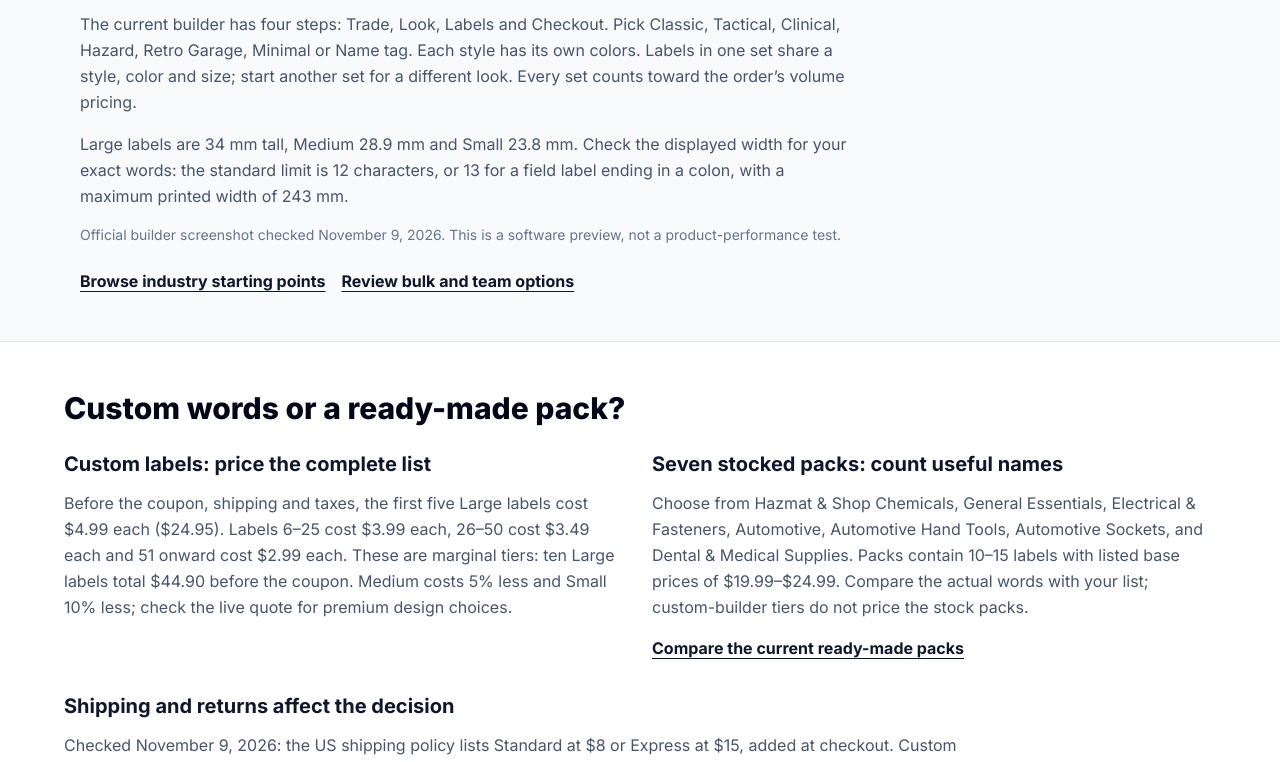
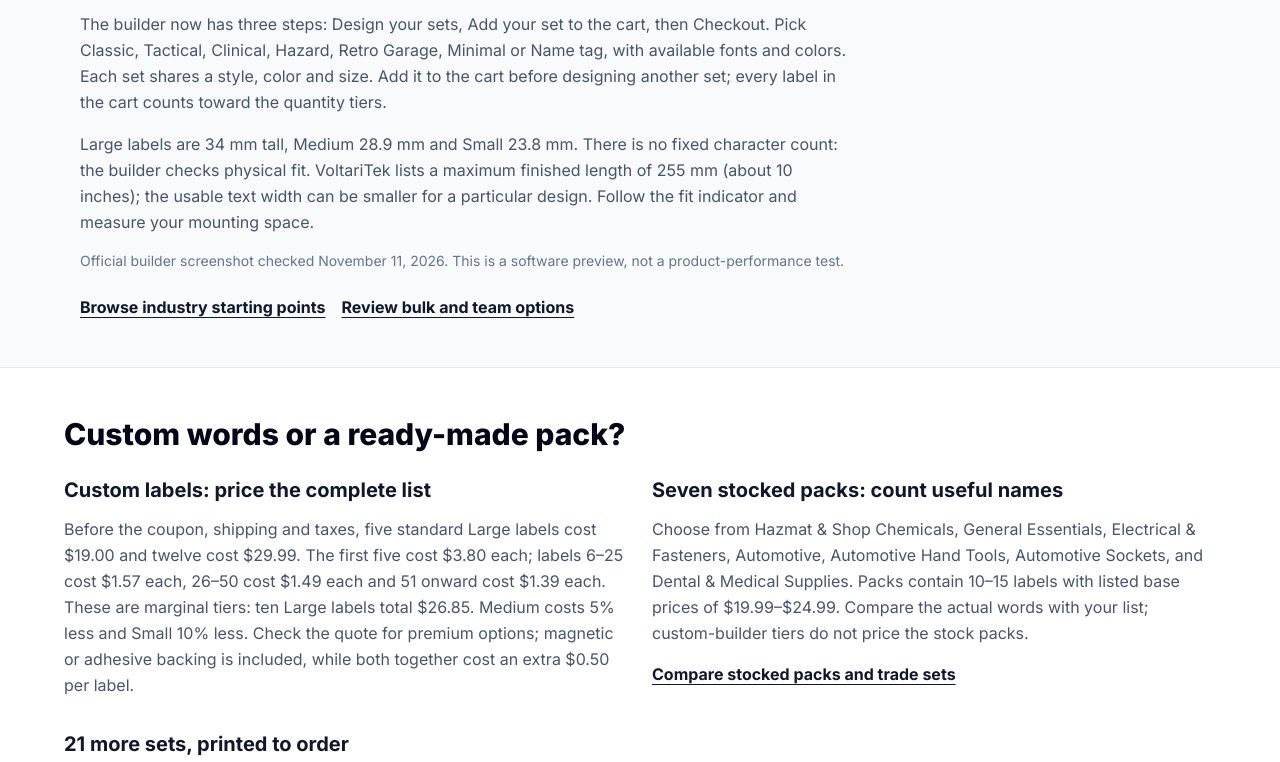
Before and after one commit to ebincorp/spartanshopper, a Next.js app: page /custom-organization-labels in a window 1280 px wide. Shown: the part 1820-2582 px from the top of the page. Built offline with nearby package versions, Linux system fonts and the light colour scheme; no server answers.

Commit message:
Refresh VoltariTek pricing, shipping and builder guidance

```diff
--- a/app/custom-organization-labels/page.tsx
+++ b/app/custom-organization-labels/page.tsx
@@ -7,7 +7,7 @@ export const metadata: Metadata = pageMetadata({
   title: 'Custom Labels for Your Workspace',
   description: 'Plan clear labels for carts, back bars, workshops, shelves, and supply stations, then preview a custom set in 3D.',
   path: '/custom-organization-labels',
-  image: 'https://cdn.sanity.io/images/eohdr7jw/production/6b2b5eed50339f4aafc2bc27534a2d3aaa90e4b1-2545x1248.jpg',
+  image: 'https://cdn.sanity.io/images/eohdr7jw/production/4e7bf36c1459cefeaf278ab6f755359932e2b10e-2545x1304.jpg',
   // This campaign landing page is intentionally excluded from search until its
   // dedicated search-intent research and post-launch review are complete.
   noIndex: true,
@@ -52,9 +52,9 @@ export default function CustomOrganizationLabelsPage() {
             </div>
           </div>
           <div className="overflow-hidden rounded-3xl border border-white/15 bg-black/20 shadow-2xl">
-            {/* Official builder screenshot, November 9, 2026. */}
+            {/* Official builder screenshot, November 11, 2026. */}
             {/* eslint-disable-next-line @next/next/no-img-element */}
-            <img src="https://cdn.sanity.io/images/eohdr7jw/production/6b2b5eed50339f4aafc2bc27534a2d3aaa90e4b1-2545x1248.jpg" alt="VoltariTek live 3D builder showing Clinical style and a twelve-label set" className="h-full w-full object-contain" />
+            <img src="https://cdn.sanity.io/images/eohdr7jw/production/4e7bf36c1459cefeaf278ab6f755359932e2b10e-2545x1304.jpg" alt="VoltariTek live 3D builder showing Clinical style and a twelve-label set" className="h-full w-full object-contain" />
           </div>
         </div>
       </section>
@@ -92,9 +92,9 @@ export default function CustomOrganizationLabelsPage() {
 
       <section className="mx-auto max-w-6xl px-4 py-12">
         <h2 className="text-3xl font-extrabold text-slate-950">Choose a style, then build your sets</h2>
-        <p className="mt-4 max-w-3xl leading-relaxed text-slate-600">The current builder has four steps: Trade, Look, Labels and Checkout. Pick Classic, Tactical, Clinical, Hazard, Retro Garage, Minimal or Name tag. Each style has its own colors. Labels in one set share a style, color and size; start another set for a different look. Every set counts toward the order’s volume pricing.</p>
-        <p className="mt-4 max-w-3xl leading-relaxed text-slate-600">Large labels are 34 mm tall, Medium 28.9 mm and Small 23.8 mm. Check the displayed width for your exact words: the standard limit is 12 characters, or 13 for a field label ending in a colon, with a maximum printed width of 243 mm.</p>
-        <p className="mt-4 text-sm text-slate-500">Official builder screenshot checked November 9, 2026. This is a software preview, not a product-performance test.</p>
+        <p className="mt-4 max-w-3xl leading-relaxed text-slate-600">The builder now has three steps: Design your sets, Add your set to the cart, then Checkout. Pick Classic, Tactical, Clinical, Hazard, Retro Garage, Minimal or Name tag, with available fonts and colors. Each set shares a style, color and size. Add it to the cart before designing another set; every label in the cart counts toward the quantity tiers.</p>
+        <p className="mt-4 max-w-3xl leading-relaxed text-slate-600">Large labels are 34 mm tall, Medium 28.9 mm and Small 23.8 mm. There is no fixed character count: the builder checks physical fit. VoltariTek lists a maximum finished length of 255 mm (about 10 inches); the usable text width can be smaller for a particular design. Follow the fit indicator and measure your mounting space.</p>
+        <p className="mt-4 text-sm text-slate-500">Official builder screenshot checked November 11, 2026. This is a software preview, not a product-performance test.</p>
         <div className="mt-6 flex flex-wrap gap-4">
           <a href="/go/voltaritek-industries" rel="sponsored nofollow" className="font-bold text-slate-900 underline underline-offset-4">Browse industry starting points</a>
           <a href="/go/voltaritek-bulk-orders" rel="sponsored nofollow" className="font-bold text-slate-900 underline underline-offset-4">Review bulk and team options</a>
@@ -107,16 +107,18 @@ export default function CustomOrganizationLabelsPage() {
           <div className="mt-6 grid gap-6 md:grid-cols-2">
             <div>
               <h3 className="text-xl font-bold text-slate-900">Custom labels: price the complete list</h3>
-              <p className="mt-3 leading-relaxed text-slate-600">Before the coupon, shipping and taxes, the first five Large labels cost $4.99 each ($24.95). Labels 6–25 cost $3.99 each, 26–50 cost $3.49 each and 51 onward cost $2.99 each. These are marginal tiers: ten Large labels total $44.90 before the coupon. Medium costs 5% less and Small 10% less; check the live quote for premium design choices.</p>
+              <p className="mt-3 leading-relaxed text-slate-600">Before the coupon, shipping and taxes, five standard Large labels cost $19.00 and twelve cost $29.99. The first five cost $3.80 each; labels 6–25 cost $1.57 each, 26–50 cost $1.49 each and 51 onward cost $1.39 each. These are marginal tiers: ten Large labels total $26.85. Medium costs 5% less and Small 10% less. Check the quote for premium options; magnetic or adhesive backing is included, while both together cost an extra $0.50 per label.</p>
             </div>
             <div>
               <h3 className="text-xl font-bold text-slate-900">Seven stocked packs: count useful names</h3>
               <p className="mt-3 leading-relaxed text-slate-600">Choose from Hazmat &amp; Shop Chemicals, General Essentials, Electrical &amp; Fasteners, Automotive, Automotive Hand Tools, Automotive Sockets, and Dental &amp; Medical Supplies. Packs contain 10–15 labels with listed base prices of $19.99–$24.99. Compare the actual words with your list; custom-builder tiers do not price the stock packs.</p>
-              <a href="/go/voltaritek-ready-made-packs" rel="sponsored nofollow" className="mt-4 inline-block font-bold text-slate-900 underline underline-offset-4">Compare the current ready-made packs</a>
+              <a href="/go/voltaritek-ready-made-packs" rel="sponsored nofollow" className="mt-4 inline-block font-bold text-slate-900 underline underline-offset-4">Compare stocked packs and trade sets</a>
             </div>
           </div>
+          <h3 className="mt-8 text-xl font-bold text-slate-900">21 more sets, printed to order</h3>
+          <p className="mt-3 max-w-4xl leading-relaxed text-slate-600">The catalog also offers sets for Bar, Coffee Bar, Dental Office, HVAC Van, Machine Shop, Office In/Out Board, Classroom Jobs and other workspaces. Many contain 12 labels at a $29.99 base price; count and price vary. Start with the supplied names or edit the words in the builder. These sets are separate from the seven stocked packs.</p>
           <h3 className="mt-8 text-xl font-bold text-slate-900">Shipping and returns affect the decision</h3>
-          <p className="mt-3 max-w-4xl leading-relaxed text-slate-600">Checked November 9, 2026: the US shipping policy lists Standard at $8 or Express at $15, added at checkout. Custom labels normally dispatch in 3–5 business days; Express changes transit, not printing. Stock packs ship after packing. Confirm your order’s timing. Custom wording is final sale for change of mind or buyer-entered errors. Unused stock packs have a 30-day return window, with return shipping paid by the buyer.</p>
+          <p className="mt-3 max-w-4xl leading-relaxed text-slate-600">Checked November 11, 2026: US Standard shipping is free on orders of $29.99 or more and $8 below that; Express is $15. Check the shipping charge after applying the coupon: the published policy does not specify whether the threshold uses the amount before or after discounts. Custom labels normally dispatch in 3–5 business days; Express changes transit, not printing. Confirm the timing for stocked packs and sets printed to order. Custom wording is final sale for change of mind or buyer-entered errors. Unused stock packs have a 30-day return window, with return shipping paid by the buyer.</p>
           <p className="mt-3 max-w-4xl leading-relaxed text-slate-600">The maker’s one-year Hold Guarantee covers specified failures under normal use, subject to its exclusions. It does not establish universal fit or medical suitability. <a href="https://voltaritek.com/policies.html" className="font-semibold underline underline-offset-4">Read the full shipping, returns and guarantee policy</a>.</p>
         </div>
       </section>
--- a/components/LabelGuideFeature.tsx
+++ b/components/LabelGuideFeature.tsx
@@ -16,7 +16,7 @@ export default function LabelGuideFeature({ posts, image }: { posts: BlogSearchI
       <div className="p-6 sm:p-8">
         <p className="text-xs font-bold uppercase tracking-widest text-rose-700">Featured update · Workspace organization</p>
         <h2 id="label-guide-feature" className="mt-2 text-2xl font-extrabold text-slate-900">Your drawers. Your words. Preview the labels in 3D.</h2>
-        <p className="mt-3 text-sm leading-relaxed text-slate-600">Explore seven builder styles and seven ready-made packs. Plan drawer, shelf or supply-station names, then check surface fit and the complete order cost.</p>
+        <p className="mt-3 text-sm leading-relaxed text-slate-600">Explore seven builder styles, seven stocked packs and 21 more sets printed to order. Plan drawer, shelf or supply-station names, then check surface fit and the complete order cost.</p>
         <VoltariTekOffer />
         <div className="mt-5 flex flex-wrap gap-3">
           <Link href="/blog/magnetic-toolbox-labels" className="rounded-xl bg-slate-900 px-5 py-3 font-bold text-white">Read the updated guide</Link>
```
